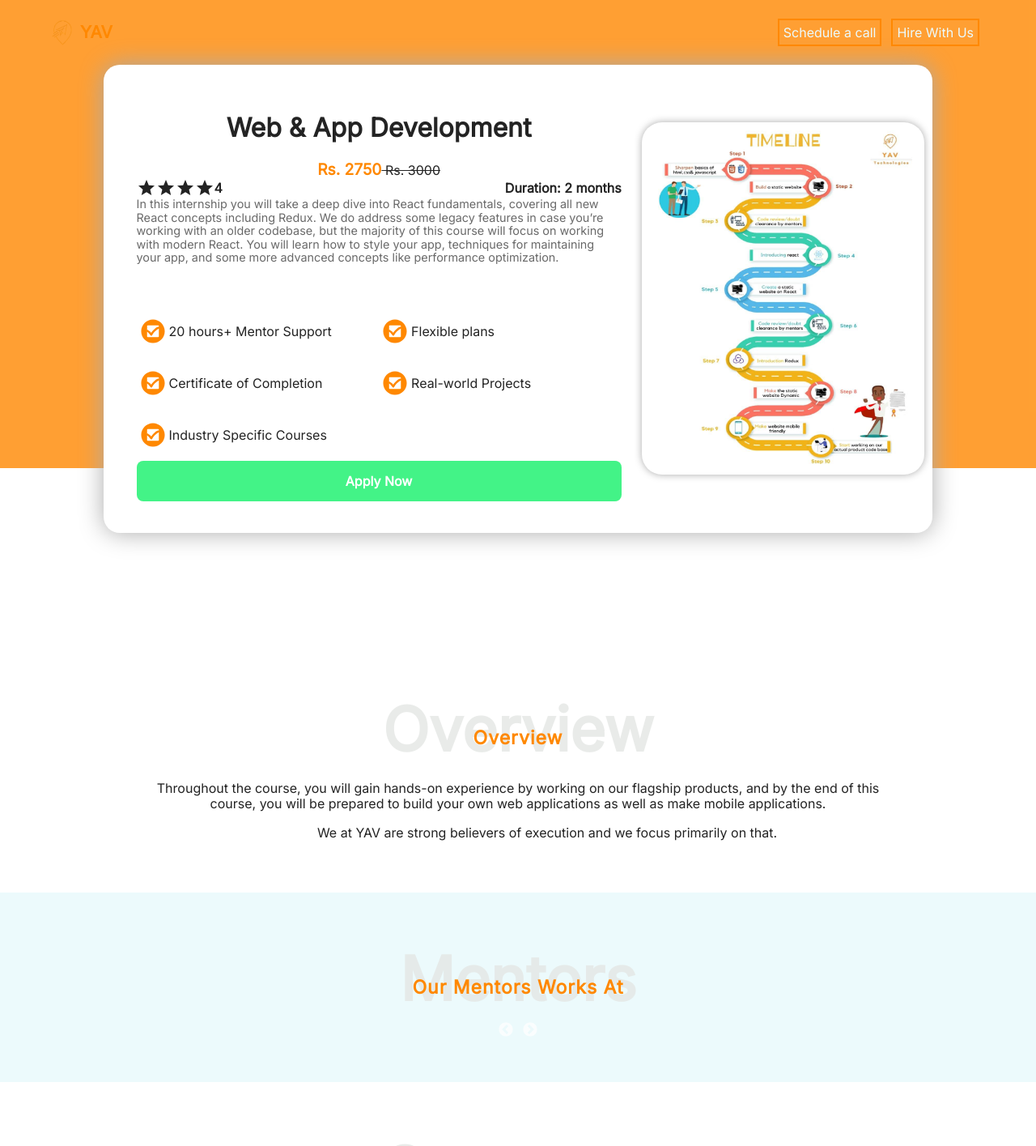
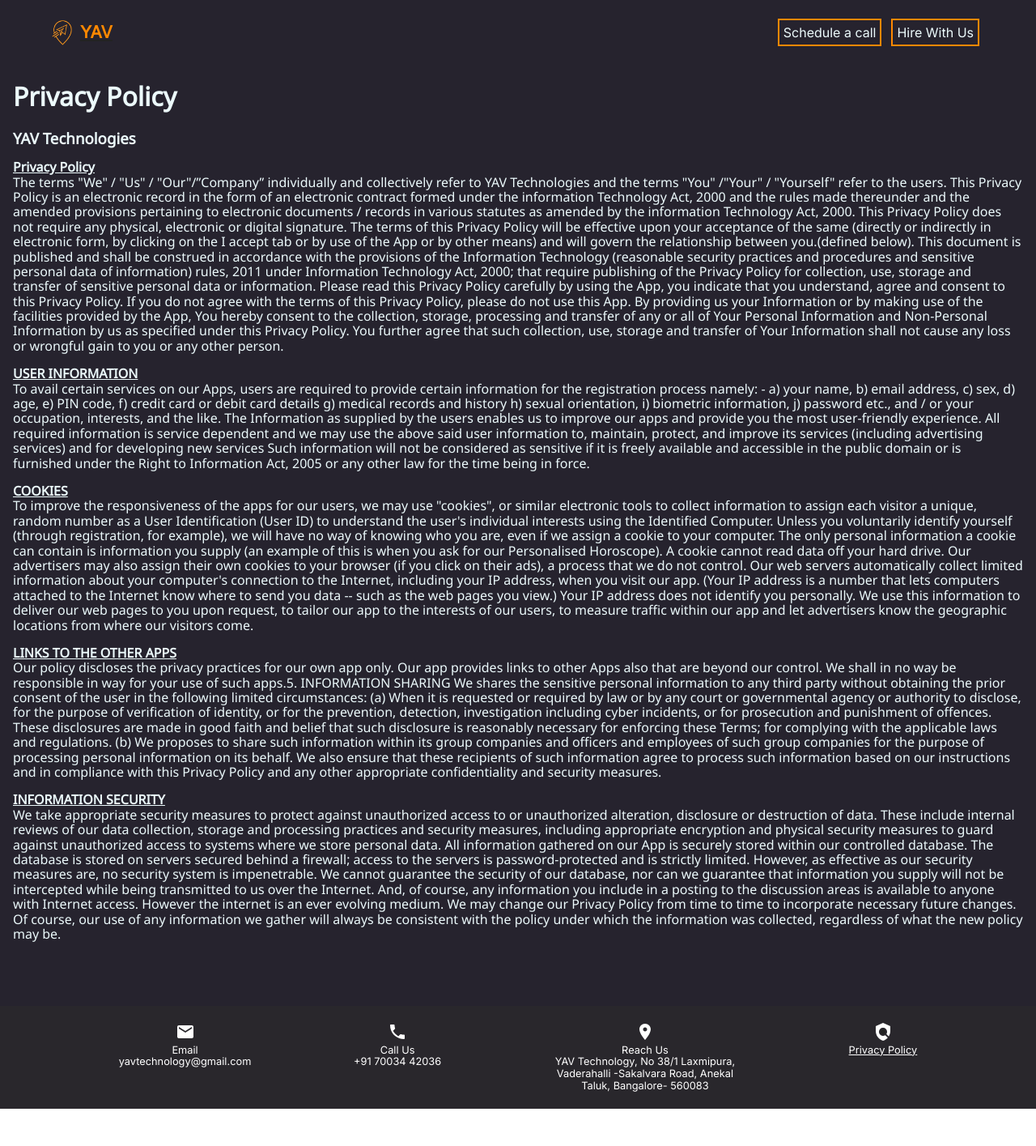
Before and after one commit to gaurangpateriya/gaurangpateriya.github.iofff, a React (Create React App) app: page /privacy-policy in a window 1280 px wide. Shown: the top 1415 px of the page at 81% size. After the commit the page ends 1369 px from the top, so only its background shows below. Built offline with nearby package versions, Linux system fonts and the light colour scheme.

Commit message:
added the privacy policy

```diff
--- a/src/App.js
+++ b/src/App.js
@@ -23,8 +23,9 @@
 import PaymentPage from './components/PaymentPage/PaymentPage';
 import Register from './components/Register/Register';
 import Login from './components/Login/Login';
+import PrivacyPolicy from './components/PrivacyPolicy/PrivacyPolicy';
 
-function App( { history } ) {
+function App({ history }) {
 
 	return (
 		<>
@@ -48,9 +49,10 @@
 						<Route path="/register" component={Register} exact />
 						<Route path="/vit" component={() => <AboutUs college={'vit'} />} exact />
 						<Route path="/mis" component={() => <AboutUs college={'mis'} />} exact />
-					<Route path="/talk-to-mentor" component={TalkToMentor}  exact/>
-					<Route path="/payments" component={PaymentPage}  exact/>
-					<Route path="/:courseDetails" component={CourseDetails}  exact/>
+						<Route path="/talk-to-mentor" component={TalkToMentor} exact />
+						<Route path="/payments" component={PaymentPage} exact />
+						<Route path="/privacy-policy" component={PrivacyPolicy} exact />
+						<Route path="/:courseDetails" component={CourseDetails} exact />
 
 					</Switch>
 				</ConnectedRouter>
--- a/src/components/Footer/Footer.css
+++ b/src/components/Footer/Footer.css
@@ -20,7 +20,9 @@
   color: white;
 }
 
-.reach-us-div .content p {
+.reach-us-div .content p,
+.reach-us-div .content a {
+  display: block;
   color: white;
   font-size: 0.8rem;
   max-width: 250px;
--- a/src/components/Footer/Footer.js
+++ b/src/components/Footer/Footer.js
@@ -1,11 +1,12 @@
-import React, { useEffect, useState } from 'react';
+import React from 'react';
 import 'tachyons';
 
 import PhoneIcon from '@material-ui/icons/Phone';
 import EmailIcon from '@material-ui/icons/Email';
 import LocationOnIcon from '@material-ui/icons/LocationOn';
 import './Footer.css';
-
+import PolicyIcon from '@material-ui/icons/Policy';
+import { Link } from 'react-router-dom';
 
 
 const Footer = () => {
@@ -30,6 +31,11 @@
 					<p>Reach Us</p>
 					<p>YAV Technology, No 38/1 Laxmipura, Vaderahalli -Sakalvara Road, Anekal Taluk, Bangalore- 560083</p>
 				</div>
+				<div className='content'>
+					<PolicyIcon />
+					<Link to='privacy-policy'>Privacy Policy</Link>
+
+				</div>
 			</div>
 		</>
 	);
--- a/src/components/NavBar/NavBar.js
+++ b/src/components/NavBar/NavBar.js
@@ -1,16 +1,16 @@
-import React, {useEffect} from 'react';
+import React, { useEffect } from 'react';
 
 import { APP_NAME, APP_NAME_short } from '../../constants/otherConstants';
 import { Link } from 'react-router-dom';
 import 'tachyons';
 import './NavBar.css';
-import  logo from '../../assets/Images/AboutUS/logo_short.png';
+import logo from '../../assets/Images/AboutUS/logo_short.png';
 const BootstrapNavbar = () => {
 	const handleScroll = () => {
 		if (window.scrollY > 20) {
-		  document.querySelector(".nav-bar").className = "nav-bar scroll";
+			document.querySelector(".nav-bar").className = "nav-bar scroll";
 		} else {
-		  document.querySelector(".nav-bar").className = "nav-bar";
+			document.querySelector(".nav-bar").className = "nav-bar";
 		}
 	}
 	useEffect(() => {
@@ -20,13 +20,13 @@
 		}
 	}, [])
 
-	return(
+	return (
 
 		<nav className='nav-bar' >
-			<div className='logo' >
-				<img src={logo} alt='logo'/>
+			<Link to='/' className='logo' >
+				<img src={logo} alt='logo' />
 				<h1>{APP_NAME_short}</h1>
-			</div>
+			</Link>
 			<div className='end-links'>
 				<button type='button'>
 					<Link to='/talk-to-mentor' >Schedule a call</Link>
--- /dev/null
+++ b/src/components/PrivacyPolicy/PrivacyPolicy.css
@@ -0,0 +1,20 @@
+.privacy-policy {
+  padding: 10vh 1rem;
+  background-color: #26232e;
+  color: #ecfafc;
+}
+
+.privacy-policy h1,
+.privacy-policy h3,
+.privacy-policy p,
+.privacy-policy b {
+  color: inherit;
+  font-family: 'Noto Sans';
+}
+
+.privacy-policy b {
+  display: block;
+  margin-top: 1rem;
+  text-decoration: underline;
+}
+/*# sourceMappingURL=PrivacyPolicy.css.map */
--- /dev/null
+++ b/src/components/PrivacyPolicy/PrivacyPolicy.js
@@ -0,0 +1,75 @@
+
+import React from 'react';
+import { connect } from 'react-redux';
+import 'tachyons';
+import NavBar from '../NavBar/NavBar';
+import Footer from '../Footer/Footer';
+import './PrivacyPolicy.css'
+
+const PrivacyPolicy = () => {
+
+    return (
+        <>
+
+            <NavBar />
+            <div className="privacy-policy">
+
+                <h1>Privacy Policy</h1>
+                <h3>YAV Technologies </h3>
+
+                <b>Privacy Policy</b>
+
+                <p>
+                    {`The terms "We" / "Us" / "Our"/”Company” individually and collectively refer to YAV Technologies and the terms "You" /"Your" / "Yourself" refer to the users.
+This Privacy Policy is an electronic record in the form of an electronic contract formed under the information Technology Act, 2000 and the rules made thereunder and the amended provisions pertaining to electronic documents / records in various statutes as amended by the information Technology Act, 2000. This Privacy Policy does not require any physical, electronic or digital signature.
+The terms of this Privacy Policy will be effective upon your acceptance of the same (directly or indirectly in electronic form, by clicking on the I accept tab or by use of the App or by other means) and will govern the relationship between you.(defined below).
+This document is published and shall be construed in accordance with the provisions of the Information Technology (reasonable security practices and procedures and sensitive personal data of information) rules, 2011 under Information Technology Act, 2000; that require publishing of the Privacy Policy for collection, use, storage and transfer of sensitive personal data or information.
+Please read this Privacy Policy carefully by using the App, you indicate that you understand, agree and consent to this Privacy Policy. If you do not agree with the terms of this Privacy Policy, please do not use this App.
+By providing us your Information or by making use of the facilities provided by the App, You hereby consent to the collection, storage, processing and transfer of any or all of Your Personal Information and Non-Personal Information by us as specified under this Privacy Policy. You further agree that such collection, use, storage and transfer of Your Information shall not cause any loss or wrongful gain to you or any other person.`}
+                </p>
+                <b>USER INFORMATION </b>
+                <p>
+                    {`To avail certain services on our Apps, users are required to provide certain information for the registration process namely: - a) your name, b) email address, c) sex, d) age, e) PIN code, f) credit card or debit card details g) medical records and history h) sexual orientation, i) biometric information, j) password etc., and / or your occupation, interests, and the like. The Information as supplied by the users enables us to improve our apps and provide you the most user-friendly experience.
+All required information is service dependent and we may use the above said user information to, maintain, protect, and improve its services (including advertising services) and for developing new services
+Such information will not be considered as sensitive if it is freely available and accessible in the public domain or is furnished under the Right to Information Act, 2005 or any other law for the time being in force.`}
+                </p>
+                <b>COOKIES</b>
+                <p>
+                    {`To improve the responsiveness of the apps for our users, we may use "cookies", or similar electronic tools to collect information to assign each visitor a unique, random number as a User Identification (User ID) to understand the user's individual interests using the Identified Computer. Unless you voluntarily identify yourself (through registration, for example), we will have no way of knowing who you are, even if we assign a cookie to your computer. The only personal information a cookie can contain is information you supply (an example of this is when you ask for our Personalised Horoscope). A cookie cannot read data off your hard drive. Our advertisers may also assign their own cookies to your browser (if you click on their ads), a process that we do not control.
+Our web servers automatically collect limited information about your computer's connection to the Internet, including your IP address, when you visit our app. (Your IP address is a number that lets computers attached to the Internet know where to send you data -- such as the web pages you view.) Your IP address does not identify you personally. We use this information to deliver our web pages to you upon request, to tailor our app to the interests of our users, to measure traffic within our app and let advertisers know the geographic locations from where our visitors come. `}
+                </p>
+                <b>LINKS TO THE OTHER APPS</b>
+                <p>
+                    {`Our policy discloses the privacy practices for our own  app only. Our app provides links to other Apps also that are beyond our control. We shall in no way be responsible in way for your use of such apps.5.
+                            INFORMATION SHARING
+                            We shares the sensitive personal information to any third party without obtaining the prior consent of the user in the following limited circumstances:
+(a) When it is requested or required by law or by any court or governmental agency or authority to disclose, for the purpose of verification of identity, or for the prevention, detection, investigation including cyber incidents, or for prosecution and punishment of offences. These disclosures are made in good faith and belief that such disclosure is reasonably necessary for enforcing these Terms; for complying with the applicable laws and regulations.
+(b) We proposes to share such information within its group companies and officers and employees of such group companies for the purpose of processing personal information on its behalf. We also ensure that these recipients of such information agree to process such information based on our instructions and in compliance with this Privacy Policy and any other appropriate confidentiality and security measures.`}
+                </p>
+                <b>INFORMATION SECURITY</b>
+                <p>
+                    {`We take appropriate security measures to protect against unauthorized access to or unauthorized alteration, disclosure or destruction of data. These include internal reviews of our data collection, storage and processing practices and security measures, including appropriate encryption and physical security measures to guard against unauthorized access to systems where we store personal data.
+All information gathered on our App is securely stored within our controlled database. The database is stored on servers secured behind a firewall; access to the servers is password-protected and is strictly limited. However, as effective as our security measures are, no security system is impenetrable. We cannot guarantee the security of our database, nor can we guarantee that information you supply will not be intercepted while being transmitted to us over the Internet. And, of course, any information you include in a posting to the discussion areas is available to anyone with Internet access.
+However the internet is an ever evolving medium. We may change our Privacy Policy from time to time to incorporate necessary future changes. Of course, our use of any information we gather will always be consistent with the policy under which the information was collected, regardless of what the new policy may be. `}
+                </p>
+
+            </div>
+            <Footer />
+        </>
+    );
+
+}
+
+
+const mapStateToProps = () => ({
+
+});
+
+const mapDispatchToProps = () => ({
+
+});
+
+export default connect(
+    mapStateToProps,
+    mapDispatchToProps,
+)(PrivacyPolicy);
--- /dev/null
+++ b/src/components/PrivacyPolicy/PrivacyPolicy.scss
@@ -0,0 +1,28 @@
+@import '../../assets/styles/variables.scss';
+@import '../../assets/styles/_mixins.scss';
+
+
+$pagePadding: 1rem;
+$pageWidth : 80%;
+
+.privacy-policy {
+
+	padding: $navHeight $pagePadding;
+	background-color: $tertiaryColor;
+	color: $primaryColor;
+
+	h1,
+	h3,
+	p,
+	b {
+		color: inherit;
+		font-family: 'Noto Sans';
+	}
+
+	b {
+
+		display: block;
+		margin-top: 1rem;
+		text-decoration: underline;
+	}
+}
```
Also changed, not shown: src/components/AboutUs/AboutUs.js (+28 -28 lines), src/components/Footer/Footer.scss (+8 -4 lines), 2 other files (tests, documents, lock files or other folders). Lines whose indentation alone changed are shown as unchanged.
